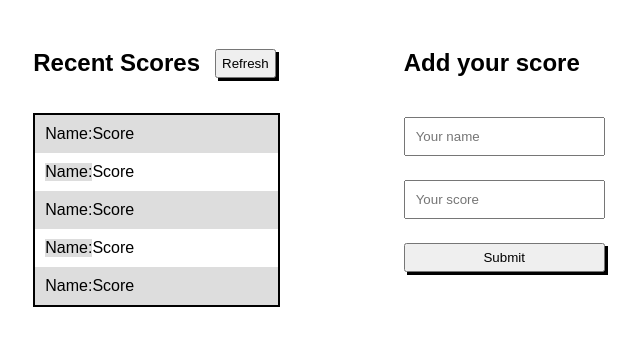
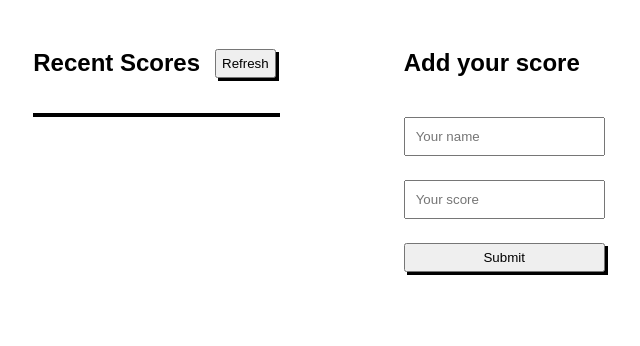
Before and after one commit to ngeelani48/Leaderboard, a website: page dist/index.html in a window 1280 px wide. Shown: the part 114-460 px from the top of the page, without its empty margins (321-961 px from the left). Drawn offline with Linux system fonts and the light colour scheme; a web font is replaced by a local one.

Commit message:
update dist folder by npm build

```diff
--- a/dist/index.html
+++ b/dist/index.html
@@ -15,37 +15,18 @@
        <article class="score-board">
         <div class="recent-title-btn">
             <h2 class="recent-title">Recent Scores</h2>
-            <button class="refresh-btn">Refresh</button>
+            <button class="refresh-btn" id="refresh-btn">Refresh</button>
         </div>
-        <ul class="recent-list">
-            <li class ="recent-score">
-                <span class="name">Name:</span>
-                <span class="score">Score</span>
-            </li>
-            <li class ="recent-score">
-                <span class="name">Name:</span>
-                <span class="score">Score</span>
-            </li>
-            <li class ="recent-score">
-                <span class="name">Name:</span>
-                <span class="score">Score</span>
-            </li>
-            <li class ="recent-score">
-                <span class="name">Name:</span>
-                <span class="score">Score</span>
-            </li>
-            <li class ="recent-score">
-                <span class="name">Name:</span>
-                <span class="score">Score</span>
-            </li>
+        <ul class="recent-list" id="recent-list">
+
         </ul>
        </article>
        <article class="form-add">
         <h2 class="add-title">Add your score</h2>
       <form class="form">
-        <input type="text" name="name" id="name" placeholder="Your name" class="form-input"/>
+        <input type="text" name="name" id="name" placeholder="Your name" class="form-input" required/>
         <input type="number" name="score" id="score" placeholder="Your score"
-          class="form-input" />
+          class="form-input" required/>
         <button type="submit" class="form-btn">Submit</button>
       </form>
     </article>
```
Also changed, not shown: dist/index.bundle.js (+22 -2 lines).
